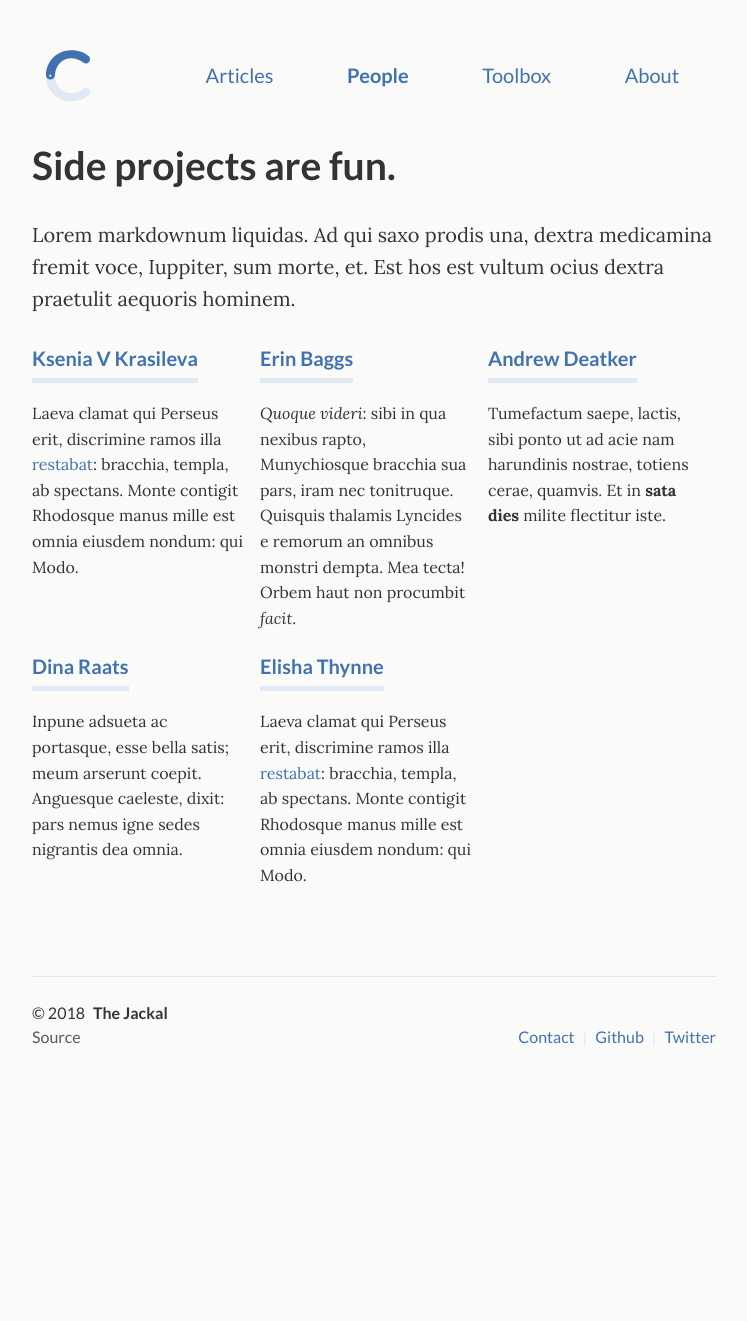
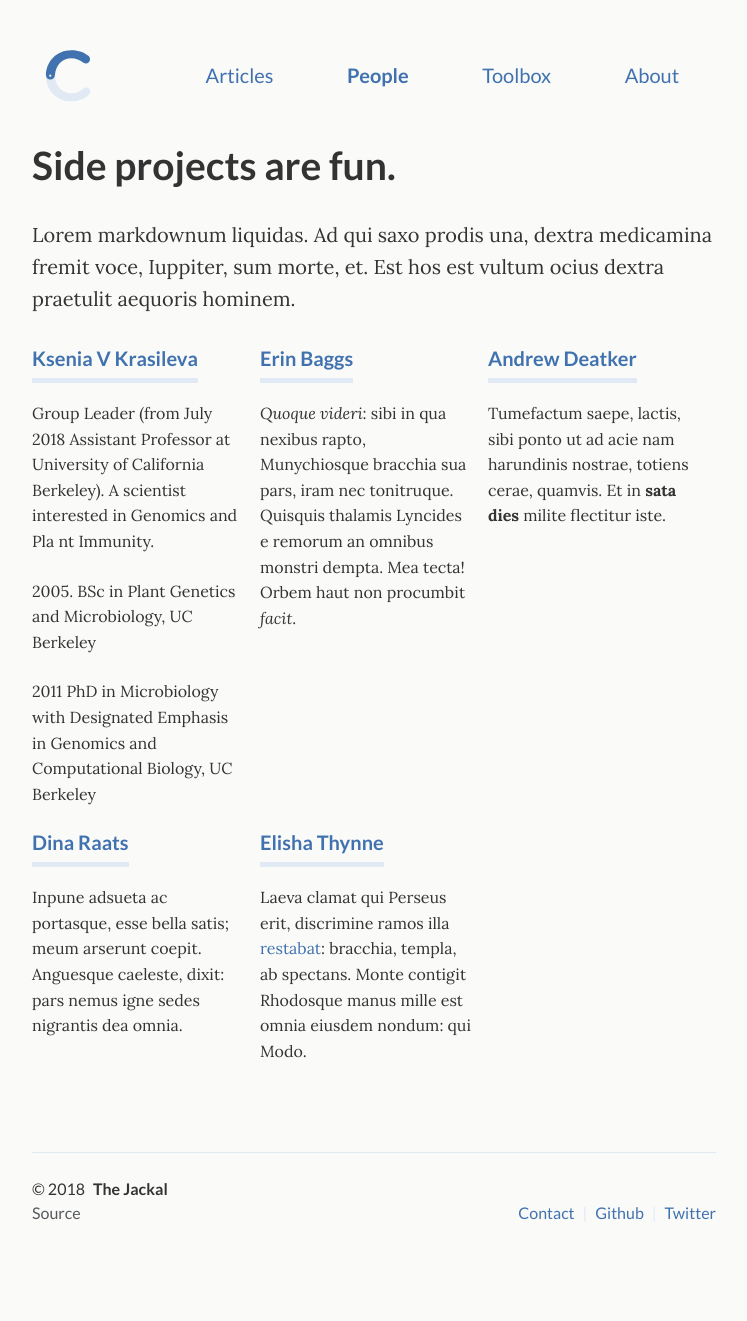
Before and after one commit to crimsonmonkey/crimsonmonkey.github.io, a Jekyll site: the page built from _pages/projects.html, in a window 1280 px wide. Shown: the whole page, without its empty margins (266-1013 px from the left). Built offline with Jekyll 4.4.1, drawn with Linux system fonts in a browser that asks for light colours; before the commit the page ends 1145 px from its top, so only the background shows below that.

Commit message:
Update from Forestry.io - _pages/projects.html

```diff
--- a/_pages/projects.html
+++ b/_pages/projects.html
@@ -13,7 +13,7 @@ permalink: "/people/"
     <div class="unit one-third">
       <div class="project">
         <h4 class="project-title"><a href="sample-project/">Ksenia V Krasileva</a></h4>
-        <p>Laeva clamat qui Perseus erit, discrimine ramos illa <a href="sample-project/">restabat</a>: bracchia, templa, ab spectans. Monte contigit Rhodosque manus mille est omnia eiusdem nondum: qui Modo.</p>
+        <p>Group Leader (from July 2018 Assistant Professor at University of California Berkeley). A scientist interested in Genomics and Pla nt Immunity.  </p><p>2005. BSc in Plant Genetics and Microbiology, UC Berkeley </p><p>2011 PhD in Microbiology with Designated Emphasis in Genomics and Computational  Biology, UC Berkeley&nbsp;</p>
       </div>
     </div>
 
```
